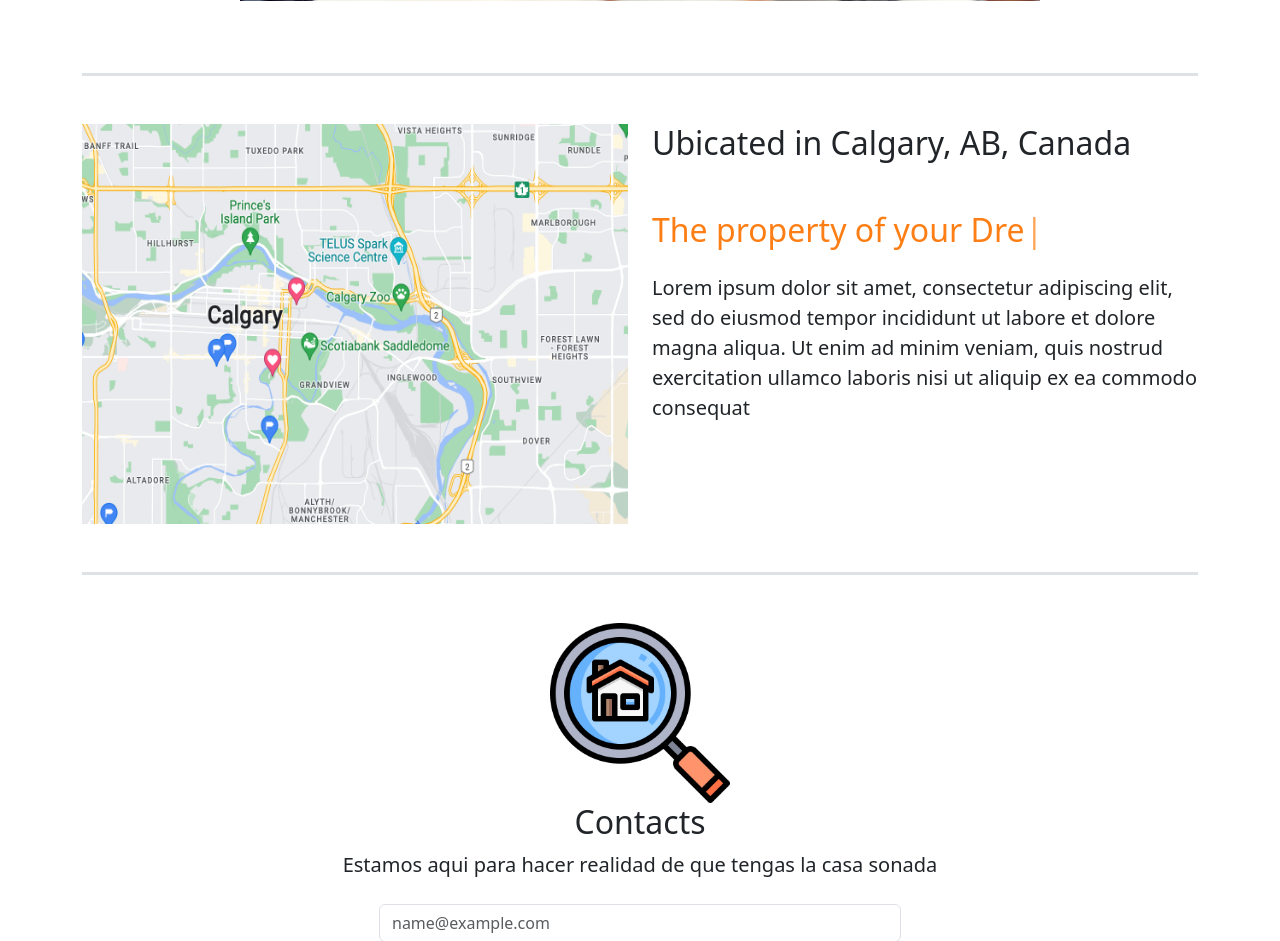
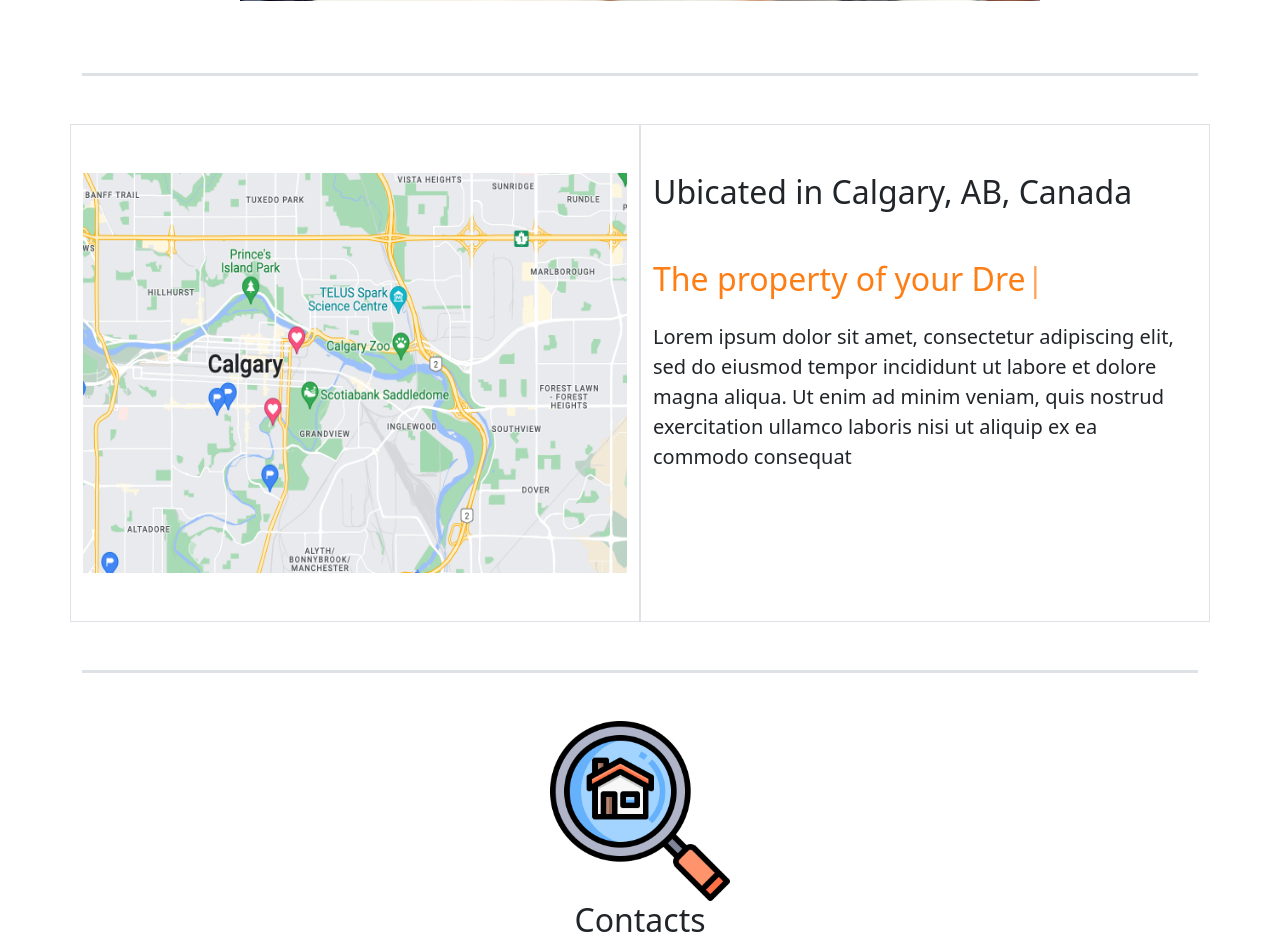
Before and after one commit to mlestrella843/RealEstateWeb_Win, a PHP site: page /index.php in a window 1280 px wide. Shown: the part 2854-3795 px from the top of the page. Run offline with PHP 8.4, Linux system fonts and the light colour scheme; tables that the repository leaves empty or names only in its code hold one stand-in row (values such as "Sample post"); some libraries are stand-ins or nearby versions.

Commit message:
Improving css margins

```diff
--- a/index.php
+++ b/index.php
@@ -167,14 +167,14 @@
 <section class="local border-top border-3">
   <div class="row">
     <!-- div for Map Image -->
-        <div class="col-6 wrapper">
+        <div class="col-lg-6 col-md-12 col-sm-12 d-flex my-5 icono-wrap border border-dark">
             <div><img src="Images/map2.png" alt="map" width="100%" height="400px" class="mt-5 mb-5 d-flex"></div>
         </div>
 
     <!-- div for Information -->
-        <div class="col-6 wrapper">
-            <h2 class= "mt-5 mb-5">Ubicated in Calgary, AB, Canada</h2>
-            <h2 class="text-secondary mb-4" id="typewriter"></h2>
+        <div class=" wrapper col-lg-6 col-md-12 col-sm-12 my-5 border border-dark">
+            <h2 class="mt-5 me-5">Ubicated in Calgary, AB, Canada</h2>
+            <h2 class=" mt-5 text-secondary mb-4" id="typewriter"></h2>
             <p class="fs-5">Lorem ipsum dolor sit amet, consectetur adipiscing elit, sed do eiusmod tempor
                 incididunt ut labore et dolore magna aliqua. Ut enim ad minim veniam, quis nostrud exercitation
                 ullamco laboris nisi ut aliquip ex ea commodo consequat</p>
```
